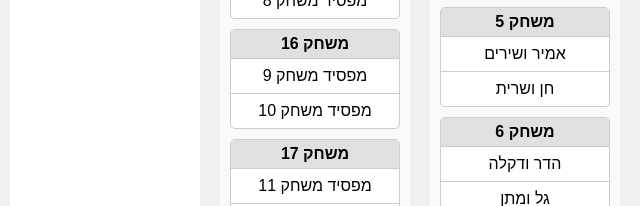
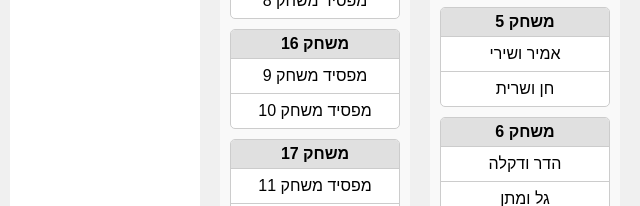
Before and after one commit to shaytheboss/pingpongdraw, a plain HTML site: page index.html in a window 1280 px wide. Shown: the part 571-777 px from the top of the page, 640-1280 px from the left. Drawn offline with Linux system fonts and the light colour scheme.

Commit message:
Update index.html

```diff
--- a/index.html
+++ b/index.html
@@ -38,7 +38,7 @@
             <!-- Match 5 -->
             <div class="match">
                 <div class="game-number">משחק 5</div>
-                <div class="team">אמיר ושירים</div>
+                <div class="team">אמיר ושירי</div>
                 <div class="team">חן ושרית</div>
             </div>
             <!-- Match 6 -->
```
